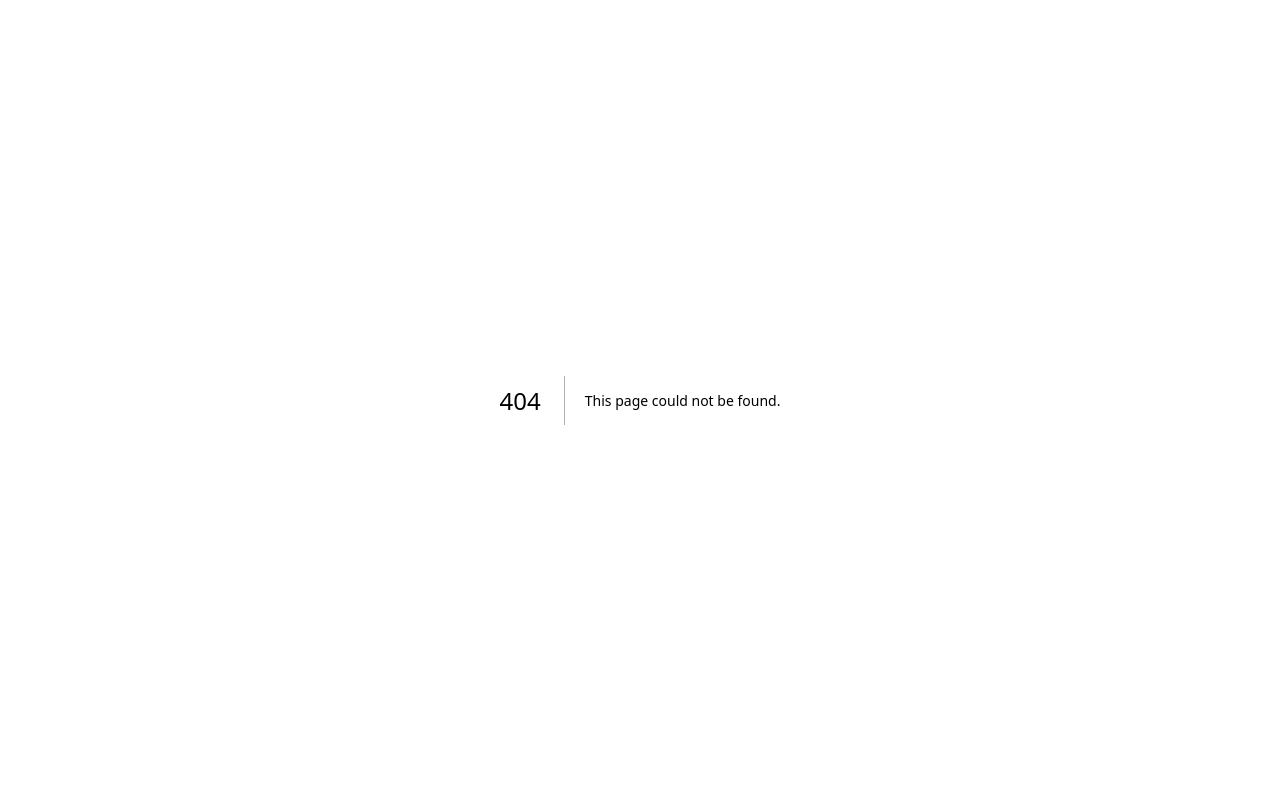
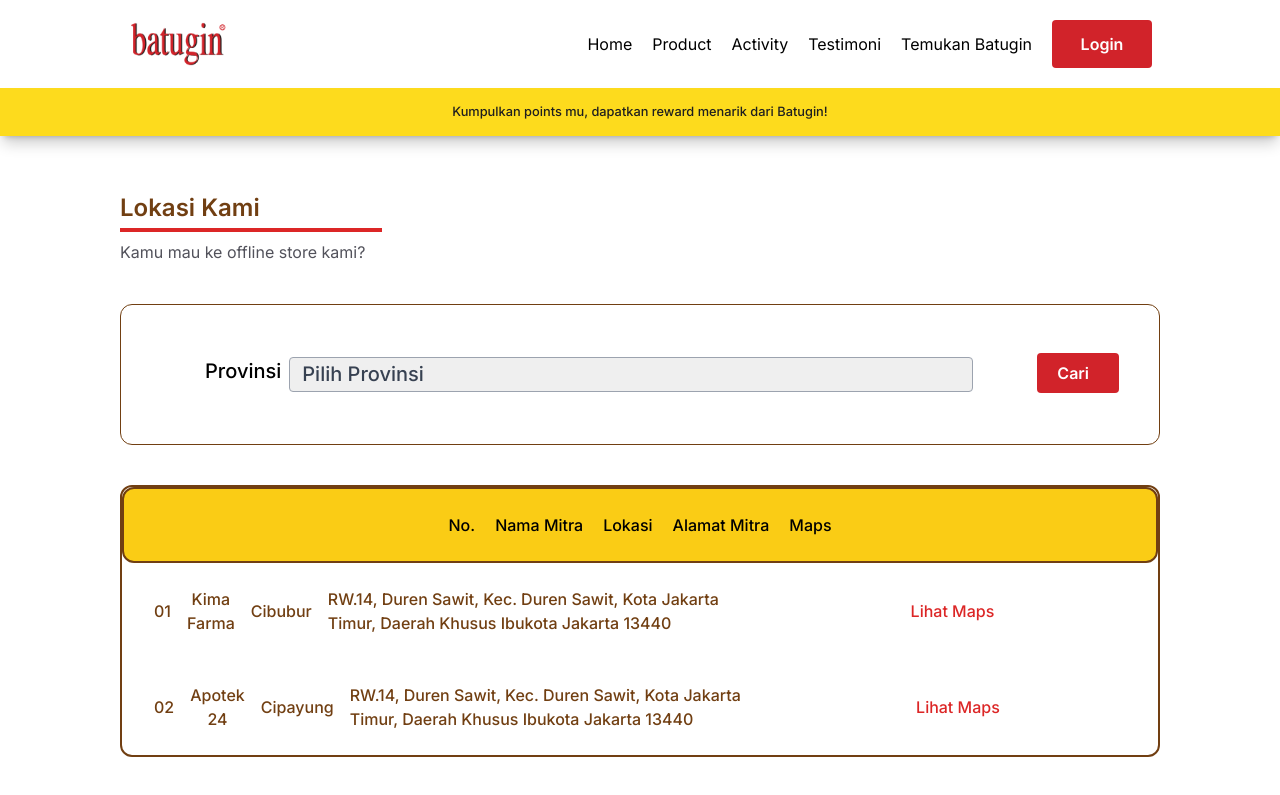
Before and after one commit to mhrdwan/batugin, a Next.js app: page /temukan-batugin in a window 1280 px wide. Before the commit this address had no page. Shown: the top 795 px of the page. Built offline with nearby package versions, Linux system fonts and the light colour scheme.

Commit message:
ridwan pagi

```diff
--- a/src/app/mitra-kami/page.js
+++ b/src/app/mitra-kami/page.js
@@ -1,4 +1,4 @@
-"use client"
+"use client";
 import React from "react";
 import FooterComp from "@/components/Home/Footer";
 import NavbarComp from "@/components/NavbarComp";
@@ -10,6 +10,7 @@ import apotekSahabat from "../../../public/assets/mitra/apotek-sahabat.png";
 import apotek24 from "../../../public/assets/mitra/apotek24.png";
 import kimiafarma from "../../../public/assets/mitra/kimiafarma.png";
 import pharmacy from "../../../public/assets/mitra/pharmacy.png";
+import LokasiKamiBaru from "@/components/LokasiKamiBaru/LokasiKamiBaru";
 
 const gambar = [
   apotekFarma,
@@ -25,7 +26,11 @@ function MitraKami() {
     <div className="bg-white">
       <NavbarComp />
       <NorifReward />
-      <div className="flex justify-center  mt-[40px]">
+      <div className="pl-[120px] pr-[120px]">
+        <LokasiKamiBaru />
+      </div>
+
+      <div className="flex justify-center  mt-[100px]">
         <div className="Frame152 w-72 h-28 flex-col justify-center items-center gap-2.5 inline-flex">
           <div className="MitraKami text-center text-yellow-900 text-4xl font-medium font-['Poppins']">
             Mitra Kami
@@ -36,10 +41,18 @@ function MitraKami() {
           </div>
         </div>
       </div>
+
       <div className=" pl-[120px] pr-[120px] mt-[80px] grid grid-cols-3 gap-4">
         {gambar.map((src, index) => (
-          <div key={index} className="w-full h-full p-4 flex justify-center items-center">
-            <Image src={src} alt={`Logo mitra ${index + 1}`}  layout="intrinsic"/>
+          <div
+            key={index}
+            className="w-full h-full p-4 flex justify-center items-center"
+          >
+            <Image
+              src={src}
+              alt={`Logo mitra ${index + 1}`}
+              layout="intrinsic"
+            />
           </div>
         ))}
       </div>
--- a/src/components/LokasiKamiBaru/LokasiKamiBaru.js
+++ b/src/components/LokasiKamiBaru/LokasiKamiBaru.js
@@ -1,120 +1,124 @@
-import React from "react";
+import React, { useState } from "react";
 import FooterComp from "../Home/Footer";
 
+const provinsi = [
+  "Aceh",
+  "Sumatera Utara",
+  "Sumatera Barat",
+  "Riau",
+  "Kepulauan Riau",
+  "Jambi",
+  "Bengkulu",
+  "Sumatera Selatan",
+  "Bangka Belitung",
+  "Lampung",
+  "DKI Jakarta",
+  "Banten",
+  "Jawa Barat",
+  "Jawa Tengah",
+  "DI Yogyakarta",
+  "Jawa Timur",
+  "Bali",
+  "Nusa Tenggara Barat (NTB)",
+  "Nusa Tenggara Timur (NTT)",
+  "Kalimantan Barat",
+  "Kalimantan Tengah",
+  "Kalimantan Selatan",
+  "Kalimantan Timur",
+  "Kalimantan Utara",
+  "Sulawesi Utara",
+  "Gorontalo",
+  "Sulawesi Tengah",
+  "Sulawesi Barat",
+  "Sulawesi Selatan",
+  "Sulawesi Tenggara",
+  "Maluku",
+  "Maluku Utara",
+  "Papua Barat",
+  "Papua"
+];
+
 function LokasiKamiBaru() {
+  const [selectedProvinsi, setSelectedProvinsi] = useState("");
+
+  const handleProvinsiChange = (e) => {
+    setSelectedProvinsi(e.target.value);
+  };
+
   return (
-    <div >
-      <div className="Frame163 mt-[37px]  h-96 flex-col justify-start items-start gap-10 inline-flex">
-        <div className="Frame77 flex-col justify-center items-start gap-2 flex">
-          <div className="Frame72 flex-col justify-center items-center gap-1 flex">
-            <div className="LokasiKami text-yellow-900 text-2xl font-semibold font-['Poppins']">
-              Lokasi Kami
-            </div>
-            <div className="Rectangle6 self-stretch h-1 bg-gradient-to-r from-red-800 to-red-600" />
-          </div>
-          <div className="KamuMauKeOfflineStoreKami text-zinc-600 text-base font-normal font-['Poppins']">
+    <div>
+      <div className="flex flex-col items-start mt-14">
+        <div className="text-2xl font-semibold text-yellow-900">Lokasi Kami</div>
+        <div className="shrink-0 mt-1 max-w-full h-1 bg-red-600 w-[262px]" />
+        <div className="mt-2 text-base text-zinc-600">
           Kamu mau ke offline store kami?
         </div>
-        </div>
-        <div className="Frame162 w-[1200px] h-36 p-10 bg-white rounded-lg border border-yellow-900 justify-start items-center gap-6 inline-flex">
-          <div className="Frame161 grow shrink basis-0 self-stretch px-6 py-3 bg-stone-50 justify-start items-center gap-2 flex">
-            <div className="Daerah text-black text-xl font-medium font-['Poppins']">
-              Daerah
+        <div className="self-stretch p-10 mt-10 w-full bg-white rounded-xl border border-yellow-900 border-solid max-md:px-5 max-md:max-w-full">
+          <div className="flex gap-5 max-md:flex-col max-md:gap-0">
+            <div className="flex flex-col ml-5 w-full max-md:ml-0 max-md:w-full">
+              <div className="flex grow gap-2 justify-between self-stretch px-6 py-3 w-full text-xl font-medium text-black whitespace-nowrap bg-white max-md:flex-wrap max-md:px-5 max-md:mt-10 max-md:max-w-full">
+                <div>Provinsi</div>
+                <select
+                  value={selectedProvinsi}
+                  onChange={handleProvinsiChange}
+                  className="w-full py-1 pl-3 pr-8 leading-tight text-gray-700 border border-gray-400 rounded appearance-none focus:outline-none focus:bg-white focus:border-gray-500"
+                >
+                  <option value="">Pilih Provinsi</option>
+                  {provinsi.map((provinsi) => (
+                    <option key={provinsi} value={provinsi}>{provinsi}</option>
+                  ))}
+                </select>
               </div>
             </div>
-          <div className="Frame162 grow shrink basis-0 self-stretch px-6 py-3 bg-stone-50 justify-between items-center flex">
-            <div className="Provinsi text-black text-xl font-medium font-['Poppins']">
-              Provinsi
-            </div>
-          </div>
-          <div className="ButtonLarge w-44 h-14 px-5 py-2 bg-red-600 rounded-sm justify-center items-center gap-2 flex">
-            <div className="Login text-white text-xl font-semibold font-['Poppins']">
+            <div className="flex flex-col ml-5 w-[10%] max-md:ml-0 max-md:w-full">
+              <div className="bg-accents-2 mt-2 text-white font-semibold text-base leading-normal px-5 py-2 rounded hover:bg-accents-3 focus:outline-none focus:ring-2 focus:ring-blue-500 focus:ring-opacity-50">
                 Cari
               </div>
             </div>
           </div>
-        <div className="Frame119 h-64 w-[1200px]  rounded-lg border-2 border-yellow-900 flex-col justify-start items-start flex">
-          <div className="Frame35 self-stretch bg-yellow-400 rounded-tl-lg rounded-tr-lg border-2 border-yellow-900 justify-center items-center inline-flex">
-            <div className="Frame33 h-16 px-2 py-6 justify-center items-center flex">
-              <div className="No text-black text-base font-medium font-['Poppins']">
-                No.
         </div>
       </div>
-            <div className="Frame37 h-16 px-2 py-6 justify-center items-center flex">
-              <div className="NamaMitra text-black text-base font-medium font-['Poppins']">
-                Nama Mitra
+      <div className="flex flex-col self-stretch mt-10 w-full text-base font-medium rounded-xl border-2 border-yellow-900 border-solid max-md:max-w-full">
+        <div className="flex gap-5 justify-center px-7 py-6 w-full text-black bg-yellow-400 rounded-xl border-2 border-yellow-900 border-solid max-md:flex-wrap max-md:px-5 max-md:max-w-full">
+          <div>No.</div>
+          <div>Nama Mitra</div>
+          <div>Lokasi</div>
+          <div>Alamat Mitra</div>
+          <div>Maps</div>
         </div>
-            </div>
-            <div className="Frame34 h-16 px-2 py-6 justify-center items-center flex">
-              <div className="Lokasi text-black text-base font-medium font-['Poppins']">
-                Lokasi
-              </div>
-            </div>
-            <div className="Frame35 h-16 px-2 py-6 justify-center items-center flex">
-              <div className="AlamatMitra text-black text-base font-medium font-['Poppins']">
-                Alamat Mitra
-              </div>
-            </div>
-            <div className="Frame36 grow shrink basis-0 h-16 py-6 justify-center items-center flex">
-              <div className="Maps text-black text-base font-medium font-['Poppins']">
-                Maps
-              </div>
-            </div>
-          </div>
-          <div className="Frame36 self-stretch justify-center items-center inline-flex">
-            <div className="Frame33 h-16 px-2 py-6 justify-center items-center flex">
-              <div className=" text-yellow-900 text-base font-medium font-['Poppins']">
-                01
-              </div>
-            </div>
-            <div className="Frame37 h-16 px-2 py-6 justify-center items-center flex">
-              <div className="KimaFarma grow shrink basis-0 text-center text-yellow-900 text-base font-medium font-['Poppins']">
+        <div className="flex gap-4 justify-center items-center py-6 pl-8 max-md:flex-wrap max-md:pl-5">
+          <div className="self-stretch my-auto text-yellow-900">01</div>
+          <div className="flex-1 self-stretch my-auto text-center text-yellow-900">
             Kima Farma
           </div>
-            </div>
-            <div className="Frame34 h-16 px-2 py-6 justify-center items-center flex">
-              <div className="Cibubur grow shrink basis-0 text-center text-yellow-900 text-base font-medium font-['Poppins']">
+          <div className="flex-1 self-stretch my-auto text-center text-yellow-900">
             Cibubur
           </div>
-            </div>
-            <div className="Frame35 h-24 px-2 py-6 justify-center items-center flex">
-              <div className="Rw14DurenSawitKecDurenSawitKotaJakartaTimurDaerahKhususIbukotaJakarta13440 grow shrink basis-0 text-yellow-900 text-base font-medium font-['Poppins']">
+          <div className="flex gap-2 self-stretch max-md:flex-wrap">
+            <div className="flex-1 text-yellow-900 max-md:max-w-full">
               RW.14, Duren Sawit, Kec. Duren Sawit, Kota Jakarta Timur, Daerah
               Khusus Ibukota Jakarta 13440
             </div>
-            </div>
-            <div className="Frame36 grow shrink basis-0 h-16 py-6 justify-center items-center flex">
-              <div className="LihatMaps grow shrink basis-0 text-center text-red-600 text-base font-medium font-['Poppins']">
+            <div className="flex-1 my-auto text-center text-red-600">
               Lihat Maps
             </div>
           </div>
         </div>
-          <div className="Frame37 self-stretch justify-center items-center inline-flex">
-            <div className="Frame33 h-16 px-2 py-6 justify-center items-center flex">
-              <div className=" text-yellow-900 text-base font-medium font-['Poppins']">
-                02
-              </div>
-            </div>
-            <div className="Frame37 h-16 px-2 py-6 justify-center items-center flex">
-              <div className="Apotek24 grow shrink basis-0 text-center text-yellow-900 text-base font-medium font-['Poppins']">
+        <div className="flex gap-4 justify-center items-center py-6 pl-8 max-md:flex-wrap max-md:pl-5">
+          <div className="self-stretch my-auto text-yellow-900">02</div>
+          <div className="flex-1 self-stretch my-auto text-center text-yellow-900">
             Apotek 24
           </div>
-            </div>
-            <div className="Frame34 h-16 px-2 py-6 justify-center items-center flex">
-              <div className="Cipayung grow shrink basis-0 text-center text-yellow-900 text-base font-medium font-['Poppins']">
+          <div className="flex-1 self-stretch my-auto text-center text-yellow-900">
             Cipayung
           </div>
-            </div>
-            <div className="Frame35 h-24 px-2 py-6 justify-center items-center flex">
-              <div className="Rw14DurenSawitKecDurenSawitKotaJakartaTimurDaerahKhususIbukotaJakarta13440 grow shrink basis-0 text-yellow-900 text-base font-medium font-['Poppins']">
+          <div className="flex gap-2 self-stretch max-md:flex-wrap">
+            <div className="flex-1 text-yellow-900 max-md:max-w-full">
               RW.14, Duren Sawit, Kec. Duren Sawit, Kota Jakarta Timur, Daerah
               Khusus Ibukota Jakarta 13440
             </div>
-            </div>
-            <div className="Frame36 grow shrink basis-0 h-16 py-6 justify-center items-center flex">
-              <div className="LihatMaps grow shrink basis-0 text-center text-red-600 text-base font-medium font-['Poppins']">
+            <div className="flex-1 my-auto text-center text-red-600">
               Lihat Maps
-              </div>
             </div>
           </div>
         </div>
--- a/src/components/NavbarComp.js
+++ b/src/components/NavbarComp.js
@@ -56,8 +56,8 @@ function NavbarComp() {
             <Link href={"/katamereka"}>
               <div className="hover:cursor-pointer">Testimoni</div>
             </Link>
-            <Link href={"/mitra-kami"}>
-              <div>Mitra</div>
+            <Link href={"/temukan-batugin"}>
+              <div>Temukan Batugin</div>
             </Link>
             <Link href={"/login"}>
               <button
```
Also changed, not shown: src/app/temukan-batugin/page.js (renamed from src/app/lokasi-kami/page.js). Lines whose indentation alone changed are shown as unchanged.
